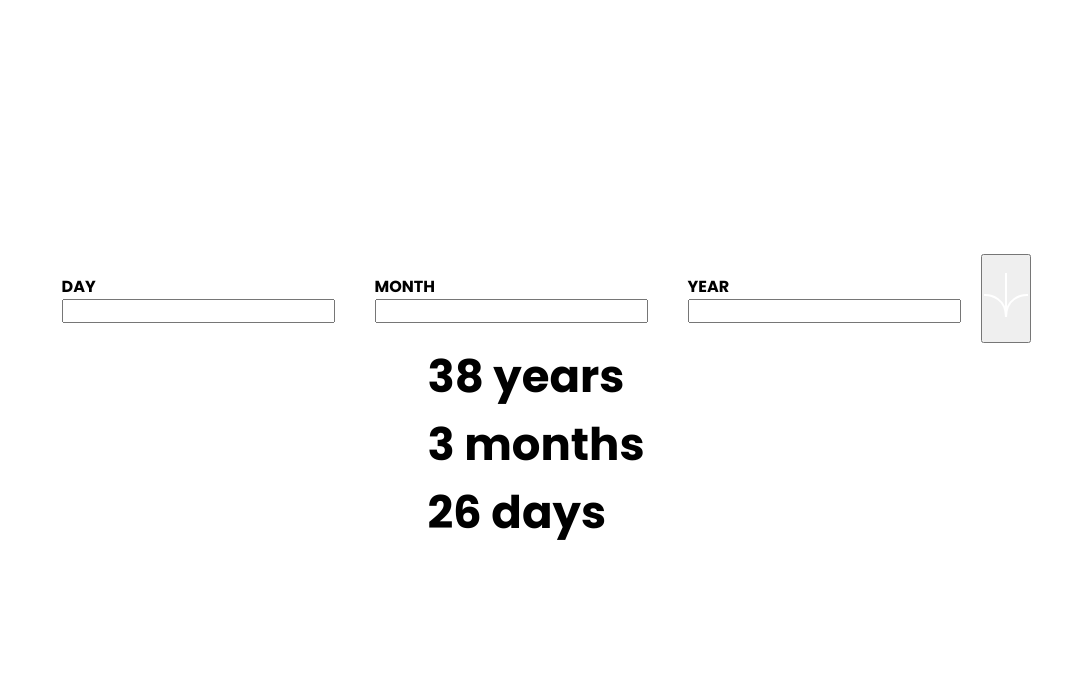
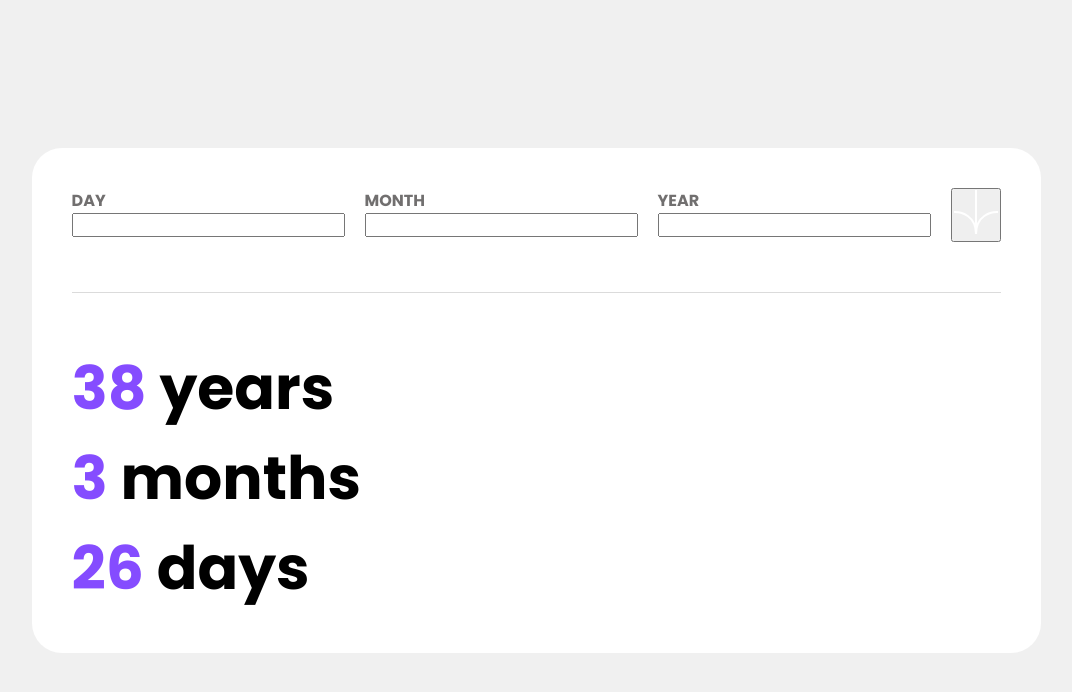
Before and after one commit to wallacevilela7/CalculadorDeIdade-JS, a plain HTML site: page index.html in a window 1280 px wide. Shown: the whole page, without its empty margins (104-1176 px from the left). Drawn offline with Linux system fonts and the light colour scheme.

Commit message:
Estilização dos results finalizada

```diff
--- a/assets/css/style.css
+++ b/assets/css/style.css
@@ -4,7 +4,9 @@
     padding: 0;
     font-family: Poppins;
 }
+
 body {
+    background-color:hsl(0, 0%, 94%);
     width:100vw;
     height:100vh;
     display: flex;
@@ -13,11 +15,14 @@ body {
 }
 
 .container {
+    background-color: hsl(0, 0%, 100%);
     margin:0;
+    padding:40px;
+    border-radius: 30px;;
     display: flex;
     flex-direction: column;
-    align-items: center;
     justify-content: center;
+
 }
 
 .form-style {
@@ -28,25 +33,41 @@ body {
 .form-group {
     display: flex;
     flex-direction:column;
-    margin:20px;
+    margin-right:20px;
 }
+.label {
+    color:hsl(0, 1%, 44%);
+}
+
 
 .results-area {
     display: flex;
     align-items: flex-start;
     justify-content: flex;
     flex-direction: column;
+    border-top:1px solid hsl(0, 0%, 86%);
+    margin-top:50px;
+    padding-top:50px;
 }
 
-.results-area {
-    font-size: 45px;
+.result-years,
+.result-months,
+.result-days {
+    font-size: 60px;
+    font-weight:800;
+}
+.results-area span{
+    color:hsl(259, 100%, 65%);
 }
 
 
 
 
 
+
 /*
+- Purple: hsl(259, 100%, 65%)
+- Light red: hsl(0, 100%, 67%)
 - White: hsl(0, 0%, 100%)
 - Off white: hsl(0, 0%, 94%)
 - Light grey: hsl(0, 0%, 86%)
```
